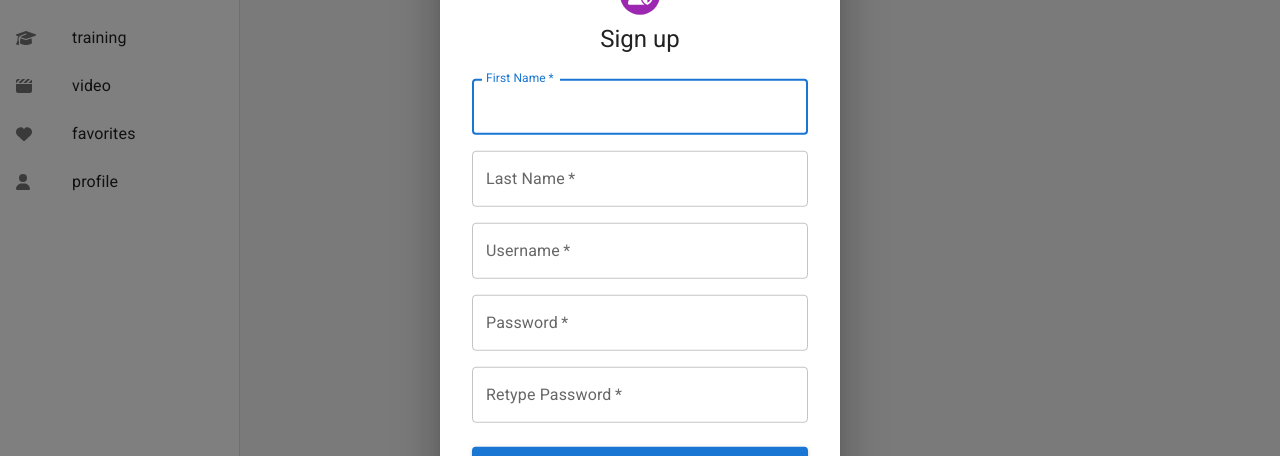
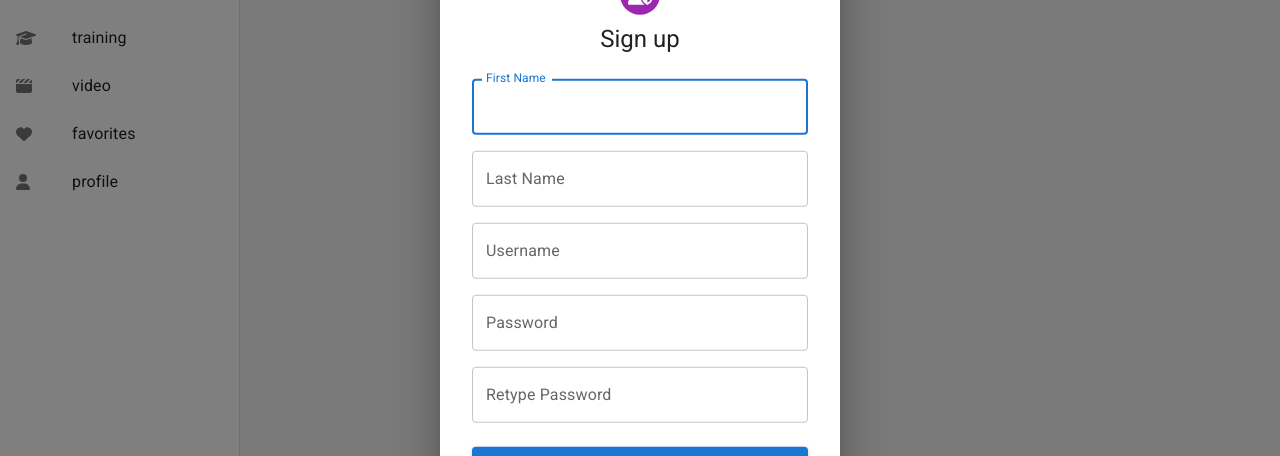
Before and after one commit to lorweth/translator-app, a React app: page /signup in a window 1280 px wide. Shown: the part 155-611 px from the top of the page. Built offline with nearby package versions, Linux system fonts and the light colour scheme; what react-redux-loading-bar would draw is missing.

Commit message:
use react-hook-form with material ui

```diff
--- a/src/shared/components/SignInModal/SignInModal.tsx
+++ b/src/shared/components/SignInModal/SignInModal.tsx
@@ -2,7 +2,6 @@ import React from 'react';
 
 import Avatar from '@mui/material/Avatar';
 import Button from '@mui/material/Button';
-import CssBaseline from '@mui/material/CssBaseline';
 import TextField from '@mui/material/TextField';
 import FormControlLabel from '@mui/material/FormControlLabel';
 import Checkbox from '@mui/material/Checkbox';
@@ -12,6 +11,7 @@ import Box from '@mui/material/Box';
 import Typography from '@mui/material/Typography';
 import { FontAwesomeIcon } from '@fortawesome/react-fontawesome';
 import { Alert, AlertTitle, Modal } from '@mui/material';
+import { Controller, useForm } from 'react-hook-form';
 
 export interface ISignInModalProps {
   showModal: boolean;
@@ -21,22 +21,23 @@ export interface ISignInModalProps {
 }
 
 const SignInModal = (props: ISignInModalProps) => {
+  const {
+    handleSubmit,
+    control,
+    formState: { errors },
+  } = useForm({
+    defaultValues: {
+      username: '',
+      password: '',
+      remember: false,
+    },
+  });
+
   const { showModal, loginError, handleLogin, handleClose } = props;
 
-  const handleSubmit = (event: React.FormEvent<HTMLFormElement>) => {
-    event.preventDefault();
-    const data = new FormData(event.currentTarget);
-    const username = data.get('username') as string;
-    const password = data.get('password') as string;
-    const rememberMe = data.get('rememberMe') as string;
-    // eslint-disable-next-line no-console
-    console.log({
-      username,
-      password,
-      rememberMe: rememberMe === 'true',
-    });
-    handleLogin(username, password, rememberMe === 'true');
-  };
+  const onSubmit = values => handleLogin(values.username, values.password, values.remember);
+
+  // const onSubmit = values => alert(JSON.stringify(values, null, 2));
 
   return (
     <Modal open={showModal} onClose={handleClose}>
@@ -67,33 +68,55 @@ const SignInModal = (props: ISignInModalProps) => {
             <p>Invalid username or password</p>
           </Alert>
         )}
-        <Box component="form" onSubmit={handleSubmit} noValidate sx={{ mt: 1 }}>
-          <TextField
-            margin="normal"
-            required
-            fullWidth
-            id="username"
-            label="Username Address"
+        <Box component="form" onSubmit={handleSubmit(onSubmit)} noValidate sx={{ mt: 1 }}>
+          <Controller
+            control={control}
             name="username"
-            autoComplete="username"
-            autoFocus
+            rules={{ required: true }}
+            render={({ field }) => (
+              <TextField
+                margin="normal"
+                fullWidth
+                label="Username"
+                autoComplete="username"
+                error={!!errors.username}
+                helperText={errors.username && 'Please enter a username'}
+                autoFocus
+                {...field}
+              />
+            )}
           />
-          <TextField
-            margin="normal"
-            required
-            fullWidth
+
+          <Controller
+            control={control}
             name="password"
-            label="Password"
-            type="password"
-            id="password"
-            autoComplete="current-password"
+            rules={{ required: true }}
+            render={({ field }) => (
+              <TextField
+                margin="normal"
+                type="password"
+                required
+                fullWidth
+                label="Password"
+                error={!!errors.password}
+                helperText={errors.password && 'Please enter a password'}
+                autoComplete="current-password"
+                {...field}
+              />
+            )}
           />
-          <FormControlLabel
-            id="rememberMe"
-            name="rememberMe"
-            control={<Checkbox value="true" color="primary" />}
-            label="Remember me"
+
+          <Controller
+            control={control}
+            name="remember"
+            render={({ field: { value, onChange } }) => (
+              <FormControlLabel
+                control={<Checkbox checked={value} onChange={onChange} />}
+                label="Remember Me"
+              />
+            )}
           />
+
           <Button type="submit" fullWidth variant="contained" sx={{ mt: 3, mb: 2 }}>
             Sign In
           </Button>
@@ -115,3 +138,4 @@ const SignInModal = (props: ISignInModalProps) => {
   );
 };
 export default SignInModal;
+// https://dev.to/elyngved/turn-anything-into-a-form-field-with-react-hook-form-controller-42c
--- a/src/shared/components/SignUpModal/SignUpModal.tsx
+++ b/src/shared/components/SignUpModal/SignUpModal.tsx
@@ -6,9 +6,10 @@ import Grid from '@mui/material/Grid';
 import Box from '@mui/material/Box';
 import Typography from '@mui/material/Typography';
 import { FontAwesomeIcon } from '@fortawesome/react-fontawesome';
-import { Alert, AlertTitle, Modal } from '@mui/material';
+import { Alert, AlertTitle, Checkbox, FormControlLabel, Modal } from '@mui/material';
 import Link from '@mui/material/Link';
 import { toast } from 'react-toastify';
+import { Controller, useForm } from 'react-hook-form';
 
 export interface ISignUpModalProps {
   showModal: boolean;
@@ -18,19 +19,28 @@ export interface ISignUpModalProps {
 }
 
 const SignUpModal = (props: ISignUpModalProps) => {
+  const {
+    control,
+    handleSubmit,
+    formState: { errors },
+  } = useForm({
+    defaultValues: {
+      username: '',
+      password: '',
+      retypePassword: '',
+      firstname: '',
+      lastname: '',
+    },
+  });
+
   const { showModal, errorMessage, handleSignUp, handleClose } = props;
 
-  const handleSubmit = (event: React.FormEvent<HTMLFormElement>) => {
-    event.preventDefault();
-    const data = new FormData(event.currentTarget);
-    const username = data.get('username') as string;
-    const password = data.get('password') as string;
-    const retypepassword = data.get('retype-password') as string;
-    const firstname = data.get('firstname') as string;
-    const lastname = data.get('lastname') as string;
+  // const onSubmit = values => alert(JSON.stringify(values, null, 2));
 
-    if (password !== retypepassword) {
-      toast.error('Password and retype password does not match');
+  const onSubmit = values => {
+    const { username, password, retypePassword, firstname, lastname } = values;
+    if (password !== retypePassword) {
+      toast.error('Passwords do not match');
     } else {
       handleSignUp(username, password, firstname, lastname);
     }
@@ -65,65 +75,103 @@ const SignUpModal = (props: ISignUpModalProps) => {
             <p>{errorMessage}</p>
           </Alert>
         )}
-        <Box component="form" noValidate onSubmit={handleSubmit} sx={{ mt: 3 }}>
+        <Box component="form" noValidate onSubmit={handleSubmit(onSubmit)} sx={{ mt: 3 }}>
           <Grid container spacing={2}>
             <Grid item xs={12}>
+              <Controller
+                control={control}
+                name="firstname"
+                rules={{ required: true }}
+                render={({ field }) => (
                   <TextField
+                    fullWidth
                     autoComplete="given-name"
-                name="firstname"
-                required
-                fullWidth
-                id="firstname"
                     label="First Name"
                     autoFocus
+                    error={!!errors.firstname}
+                    helperText={errors.firstname && 'Please enter your first name'}
+                    {...field}
+                  />
+                )}
               />
             </Grid>
             <Grid item xs={12}>
+              <Controller
+                control={control}
+                name="lastname"
+                rules={{ required: true }}
+                render={({ field }) => (
                   <TextField
-                required
                     fullWidth
-                id="lastname"
                     label="Last Name"
-                name="lastname"
                     autoComplete="family-name"
+                    error={!!errors.lastname}
+                    helperText={errors.lastname && 'Please enter your last name'}
+                    {...field}
+                  />
+                )}
               />
             </Grid>
             <Grid item xs={12}>
+              <Controller
+                control={control}
+                name="username"
+                rules={{ required: true }}
+                render={({ field }) => (
                   <TextField
-                required
                     fullWidth
-                id="username"
                     label="Username"
-                name="username"
-                autoComplete="username"
+                    error={!!errors.username}
+                    helperText={errors.username && 'Please enter a username'}
+                    {...field}
+                  />
+                )}
               />
             </Grid>
             <Grid item xs={12}>
+              <Controller
+                control={control}
+                name="password"
+                rules={{ required: true }}
+                render={({ field }) => (
                   <TextField
-                required
+                    type="password"
                     fullWidth
-                name="password"
                     label="Password"
-                type="password"
-                id="password"
-                autoComplete="new-password"
+                    error={!!errors.password}
+                    helperText={errors.password && 'Please enter a password'}
+                    {...field}
+                  />
+                )}
               />
             </Grid>
             <Grid item xs={12}>
+              <Controller
+                control={control}
+                name="retypePassword"
+                rules={{ required: true }}
+                render={({ field }) => (
                   <TextField
-                required
+                    type="password"
                     fullWidth
-                name="retype-password"
                     label="Retype Password"
-                type="password"
-                id="retype-password"
-                autoComplete="retype-password"
+                    error={!!errors.retypePassword}
+                    helperText={errors.retypePassword && 'Please enter a current password'}
+                    {...field}
+                  />
+                )}
               />
             </Grid>
             {/* <Grid item xs={12}>
+              <Controller
+                control={control}
+                name="allowExtraEmails"
+                render={({ field: { value, onChange } }) => (
                   <FormControlLabel
-              control={<Checkbox value="allowExtraEmails" color="primary" />}
+                    control={<Checkbox checked={value} onChange={onChange} />}
                     label="I want to receive inspiration, marketing promotions and updates via email."
+                  />
+                )}
               />
             </Grid> */}
           </Grid>
```
Lines whose indentation alone changed are shown as unchanged.
